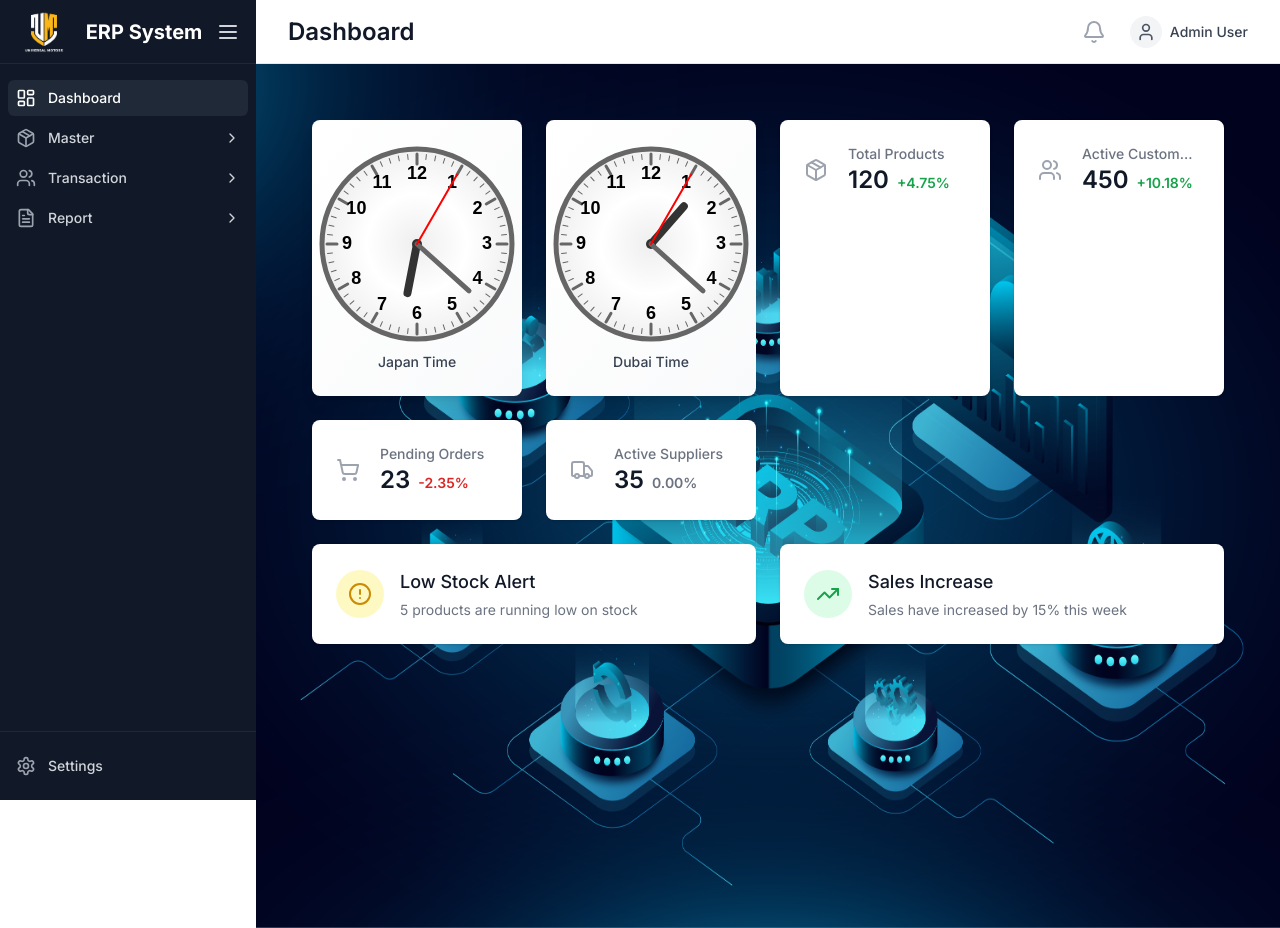
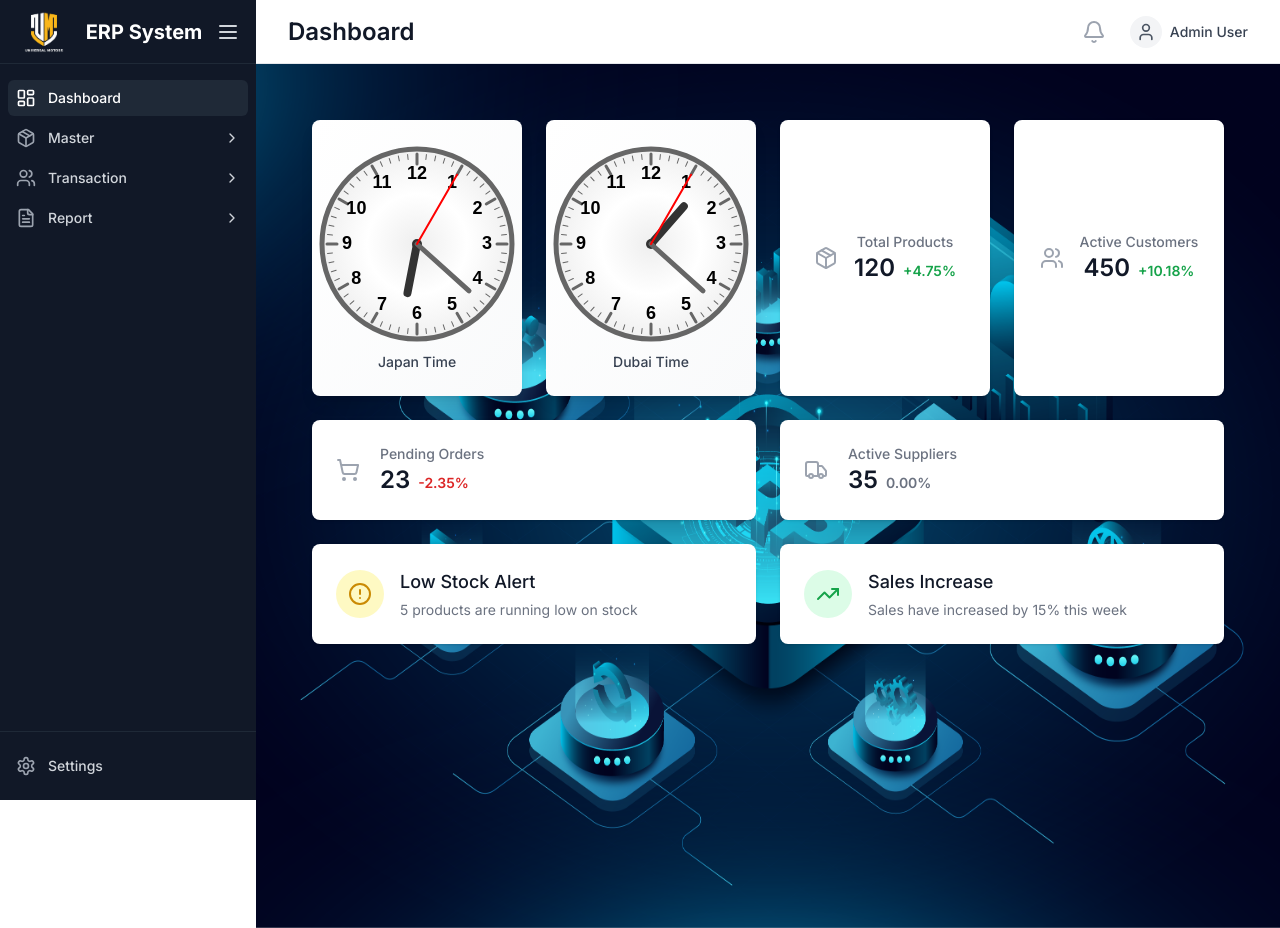
Before and after one commit to Muhammad-Danish-011/erp-system-main, a Next.js app in the folder frontend/: page /dashboard in a window 1280 px wide. Built offline with nearby package versions, Linux system fonts and the light colour scheme.

Commit message:
for pull

```diff
--- a/frontend/src/app/dashboard/page.tsx
+++ b/frontend/src/app/dashboard/page.tsx
@@ -13,9 +13,15 @@ import {
 const stats = [
   { name: "Total Products", value: "120", icon: Package, change: "+4.75%", changeType: "positive" },
   { name: "Active Customers", value: "450", icon: Users, change: "+10.18%", changeType: "positive" },
+  // { name: "Pending Orders", value: "23", icon: ShoppingCart, change: "-2.35%", changeType: "negative" },
+  // { name: "Active Suppliers", value: "35", icon: Truck, change: "0.00%", changeType: "neutral" },
+];
+
+const statsMore = [
   { name: "Pending Orders", value: "23", icon: ShoppingCart, change: "-2.35%", changeType: "negative" },
   { name: "Active Suppliers", value: "35", icon: Truck, change: "0.00%", changeType: "neutral" },
-];
+
+]
 
 const alerts = [
   { title: "Low Stock Alert", description: "5 products are running low on stock", icon: AlertCircle, type: "warning" },
@@ -31,6 +37,45 @@ export default function DashboardPage() {
       <AnalogClock timezone="Asia/Dubai" label="Dubai Time" />
 
       {stats.map((stat) => (
+        <div
+  key={stat.name}
+  className="overflow-hidden rounded-lg bg-white px-4 py-5 shadow sm:p-6 flex justify-start lg:justify-center items-center"
+>
+  <div className="flex items-center space-x-4">
+    <div className="flex-shrink-0">
+      <stat.icon className="h-6 w-6 text-gray-400" aria-hidden="true" />
+    </div>
+    <div>
+      <dl className="text-center">
+        <dt className="truncate text-sm font-medium text-gray-500">
+          {stat.name}
+        </dt>
+        <dd className="flex items-baseline justify-center">
+          <div className="text-2xl font-semibold text-gray-900">
+            {stat.value}
+          </div>
+          <div
+            className={`ml-2 flex items-baseline text-sm font-semibold ${
+              stat.changeType === "positive"
+                ? "text-green-600"
+                : stat.changeType === "negative"
+                ? "text-red-600"
+                : "text-gray-500"
+            }`}
+          >
+            {stat.change}
+          </div>
+        </dd>
+      </dl>
+    </div>
+  </div>
+</div>
+      ))}
+    </div>
+
+  <div className="grid gap-6 sm:grid-cols-2">
+
+      {statsMore.map((stat) => (
         <div
           key={stat.name}
           className="overflow-hidden rounded-lg bg-white px-4 py-5 shadow sm:p-6"
@@ -65,7 +110,9 @@ export default function DashboardPage() {
           </div>
         </div>
       ))}
-    </div>
+
+  </div>
+
 
     {/* Alerts */}
     <div className="grid gap-6 sm:grid-cols-2">
--- a/frontend/src/components/layout/sidebar.tsx
+++ b/frontend/src/components/layout/sidebar.tsx
@@ -167,7 +167,7 @@ export function Sidebar() {
   return (
     <div
   className={cn(
-    "flex flex-col bg-gray-900 transition-all duration-300 h-screen sticky top-0 overflow-hidden",
+    "flex flex-col bg-gray-900 transition-all duration-300 h-screen sticky top-0 overflow-hidden ",
     isCollapsed ? "w-16" : "w-64"
   )}
 >
@@ -191,7 +191,7 @@ export function Sidebar() {
     </button>
   </div>
   {/* Navigation */}
-  <nav className="flex-1 px-2 py-4 overflow-y-auto overflow-x-hidden">
+  <nav className="flex-1 px-2 py-4 overflow-y-auto overflow-x-hidden custom_scrollbar_hidden">
     {renderMenu(navigation)}
   </nav>
 
```
